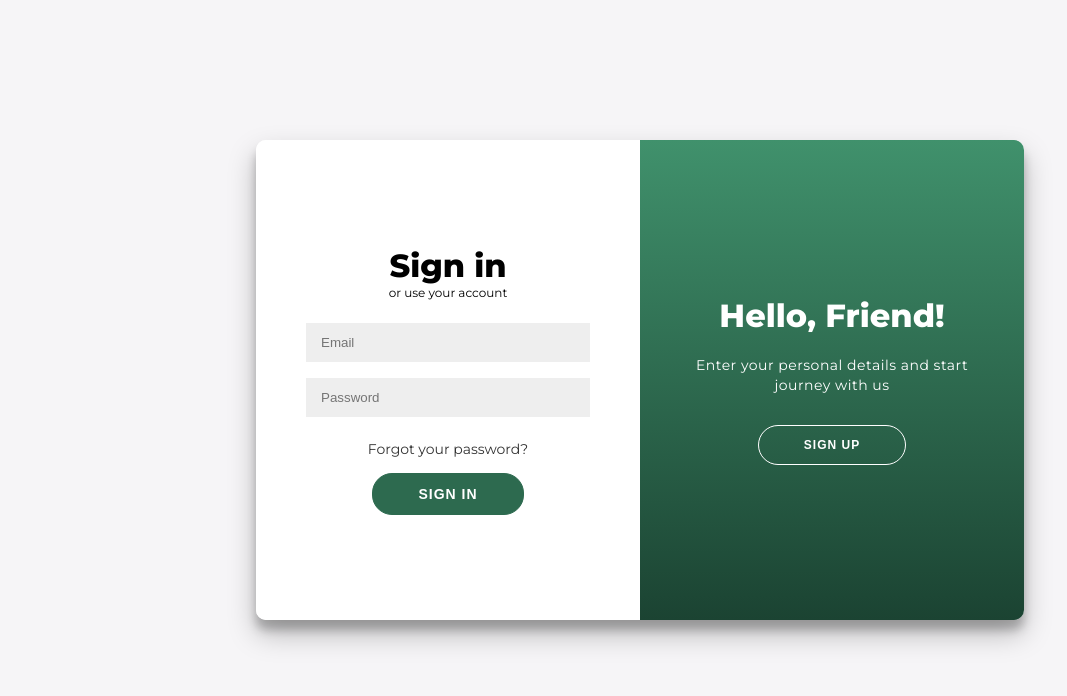
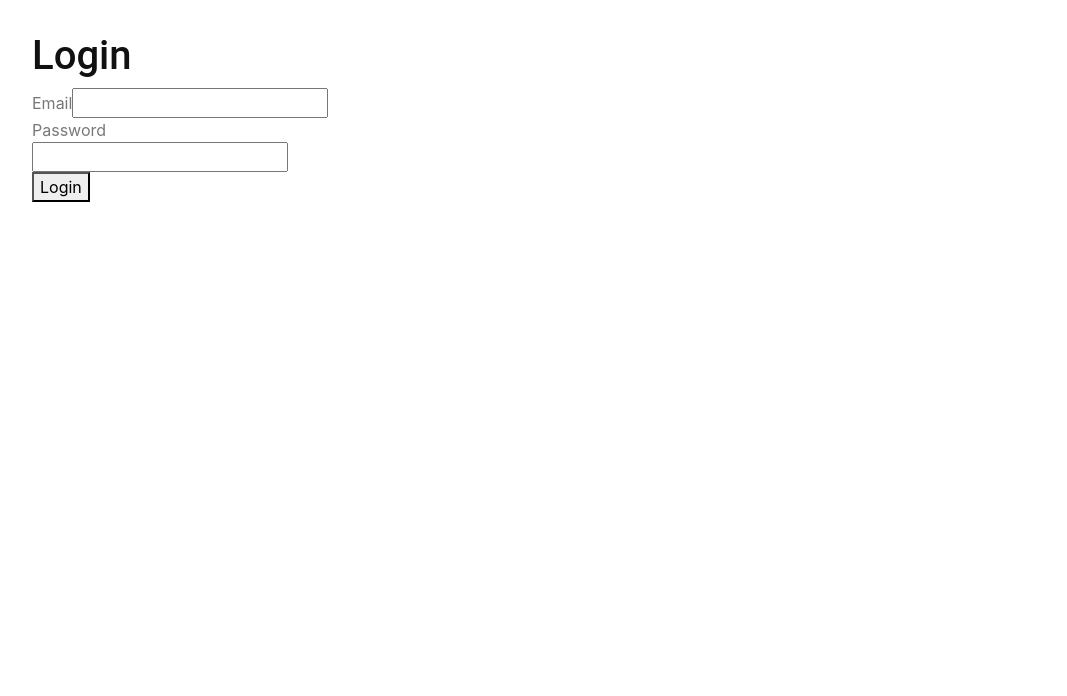
Before and after one commit to Lara-Jamal/Smart_Fund, a React (Create React App) app: page /login in a window 1280 px wide. Shown: the top 696 px of the page, without its empty margins (0-1067 px from the left). Built offline with nearby package versions, Linux system fonts and the light colour scheme.

Commit message:
Convert pages to React components

```diff
--- a/src/App.js
+++ b/src/App.js
@@ -4,9 +4,11 @@ import Home from './pages/Home';
 import Login from './pages/Login';
 import UserProfile from './pages/UserProfile';
 import Form from './pages/Form';
+import { AuthProvider } from './context/AuthContext';
 
 export default function App() {
   return (
+    <AuthProvider>
       <Router>
         <Routes>
           <Route path="/" element={<Home />} />
@@ -15,5 +17,6 @@ export default function App() {
           <Route path="/form" element={<Form />} />
         </Routes>
       </Router>
+    </AuthProvider>
   );
 }
--- /dev/null
+++ b/src/context/AuthContext.js
@@ -0,0 +1,28 @@
+import React, { createContext, useContext, useState } from 'react';
+
+const AuthContext = createContext();
+
+export function AuthProvider({ children }) {
+  const [user, setUser] = useState(null);
+
+  const login = async (email, password) => {
+    // Placeholder for backend API call
+    // Replace with real authentication logic
+    setUser({ email });
+    return true;
+  };
+
+  const logout = () => {
+    setUser(null);
+  };
+
+  return (
+    <AuthContext.Provider value={{ user, login, logout }}>
+      {children}
+    </AuthContext.Provider>
+  );
+}
+
+export function useAuth() {
+  return useContext(AuthContext);
+}
--- a/src/pages/Home.js
+++ b/src/pages/Home.js
@@ -1,6 +1,22 @@
 import React from 'react';
-import IframePage from '../IframePage';
+import { Link } from 'react-router-dom';
+import { useAuth } from '../context/AuthContext';
 
 export default function Home() {
-  return <IframePage src="/home.html" />;
+  const { user } = useAuth();
+
+  return (
+    <div style={{ padding: '2rem' }}>
+      <h1>SmartFund</h1>
+      <p>Welcome to SmartFund React demo.</p>
+      {user ? (
+        <>
+          <p>You are logged in as {user.email}.</p>
+          <Link to="/profile">Go to Profile</Link>
+        </>
+      ) : (
+        <Link to="/login">Login</Link>
+      )}
+    </div>
+  );
 }
--- a/src/pages/Login.js
+++ b/src/pages/Login.js
@@ -1,6 +1,49 @@
-import React from 'react';
-import IframePage from '../IframePage';
+import React, { useState } from 'react';
+import { useNavigate } from 'react-router-dom';
+import { useAuth } from '../context/AuthContext';
 
 export default function Login() {
-  return <IframePage src="/login.html" />;
+  const { login } = useAuth();
+  const navigate = useNavigate();
+  const [email, setEmail] = useState('');
+  const [password, setPassword] = useState('');
+  const [error, setError] = useState('');
+
+  const handleSubmit = async (e) => {
+    e.preventDefault();
+    try {
+      await login(email, password);
+      navigate('/profile');
+    } catch (err) {
+      setError('Failed to login');
+    }
+  };
+
+  return (
+    <div style={{ padding: '2rem' }}>
+      <h1>Login</h1>
+      <form onSubmit={handleSubmit} style={{ maxWidth: '300px' }}>
+        <div>
+          <label>Email</label>
+          <input
+            type="email"
+            value={email}
+            onChange={(e) => setEmail(e.target.value)}
+            required
+          />
+        </div>
+        <div>
+          <label>Password</label>
+          <input
+            type="password"
+            value={password}
+            onChange={(e) => setPassword(e.target.value)}
+            required
+          />
+        </div>
+        {error && <p style={{ color: 'red' }}>{error}</p>}
+        <button type="submit">Login</button>
+      </form>
+    </div>
+  );
 }
--- a/src/pages/UserProfile.js
+++ b/src/pages/UserProfile.js
@@ -1,6 +1,21 @@
 import React from 'react';
-import IframePage from '../IframePage';
+import { useNavigate } from 'react-router-dom';
+import { useAuth } from '../context/AuthContext';
 
 export default function UserProfile() {
-  return <IframePage src="/user-profile.html" />;
+  const { user, logout } = useAuth();
+  const navigate = useNavigate();
+
+  if (!user) {
+    navigate('/login');
+    return null;
+  }
+
+  return (
+    <div style={{ padding: '2rem' }}>
+      <h1>User Profile</h1>
+      <p>Email: {user.email}</p>
+      <button onClick={() => { logout(); navigate('/'); }}>Logout</button>
+    </div>
+  );
 }
```
Lines whose indentation alone changed are shown as unchanged.
